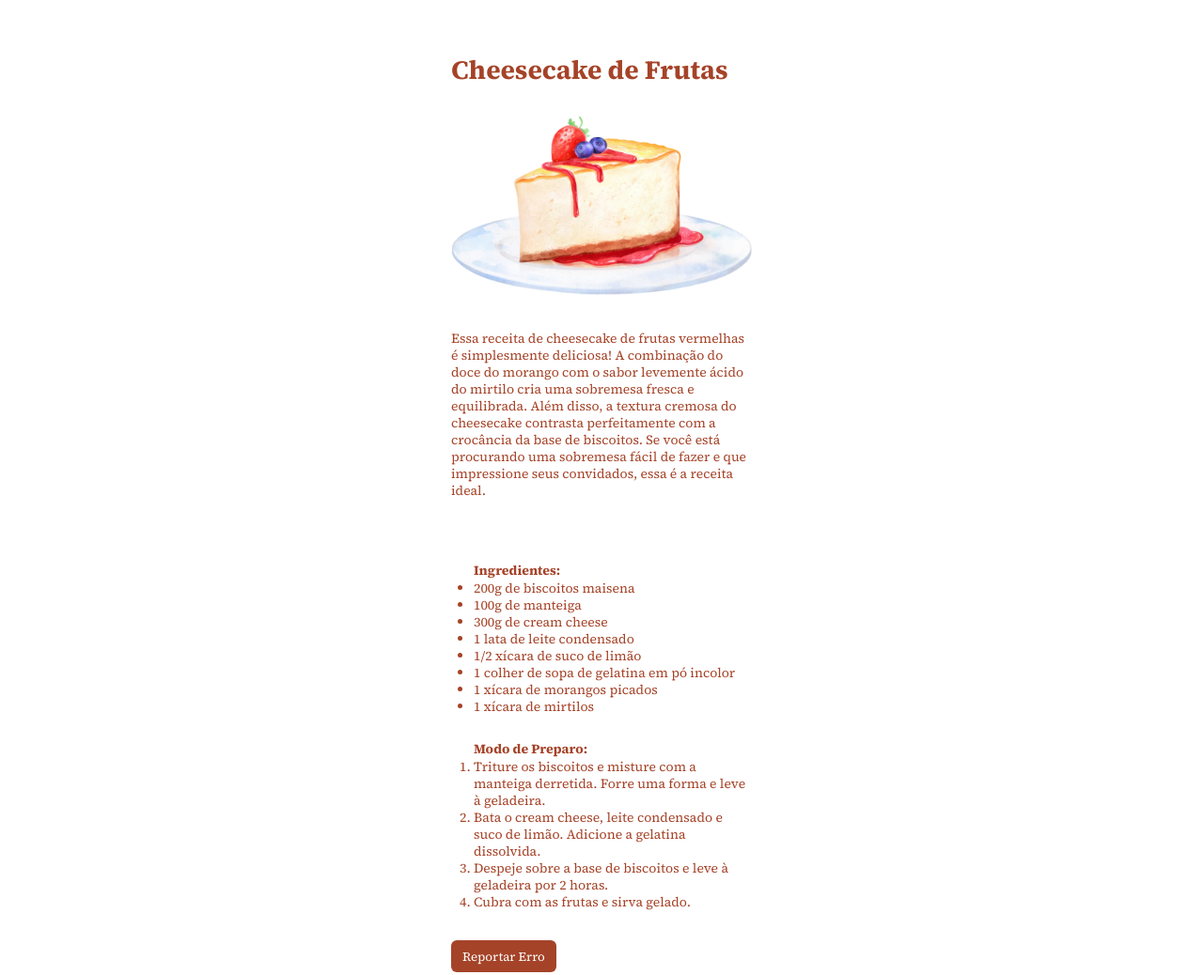
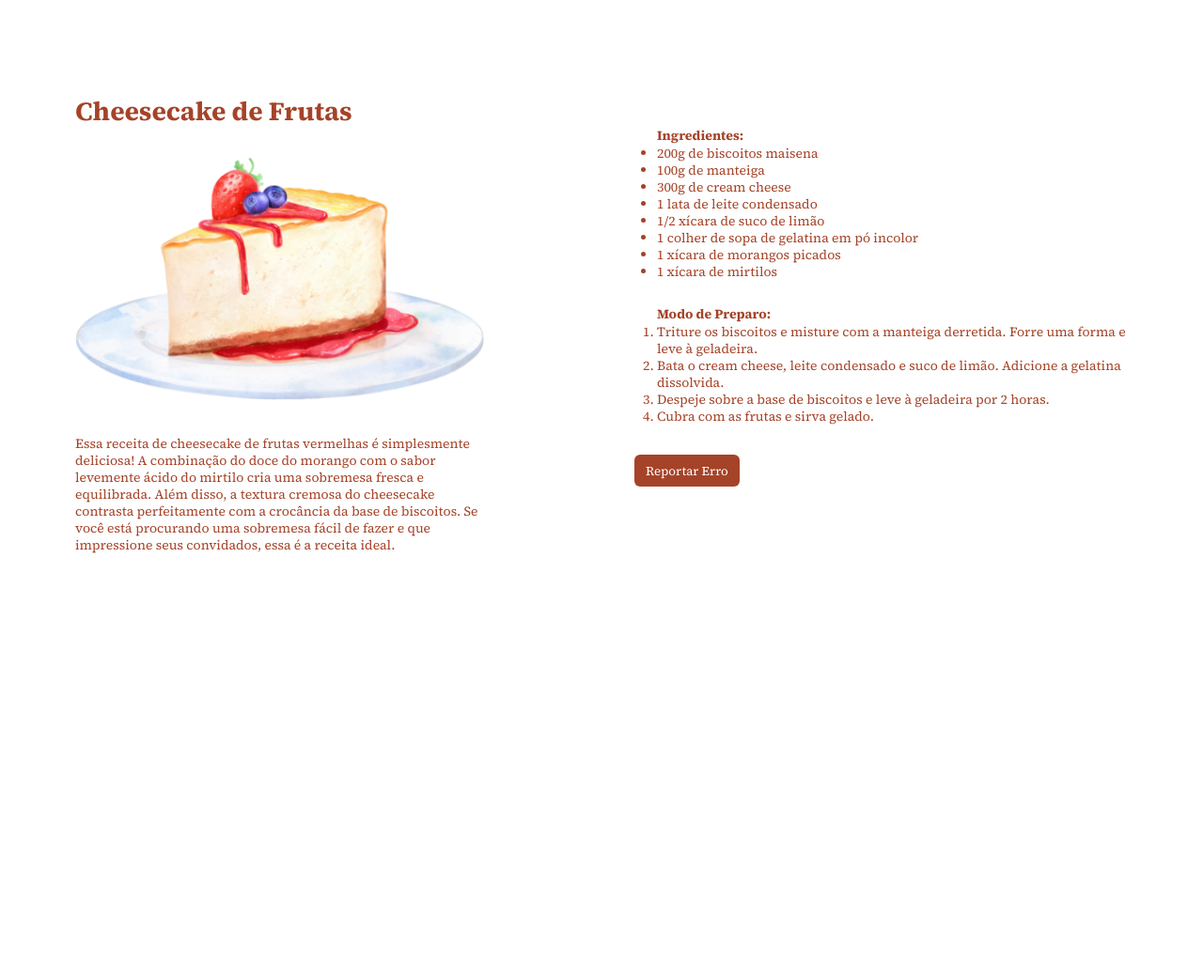
Before and after one commit to Taynara-Veloso/Projeto5_Stage3-Receitas, a plain HTML site: page index.html in a window 1280 px wide. Shown: the whole page at 94% size. After the commit the page ends 800 px from the top, so only its background shows below. Drawn offline with Linux system fonts and the light colour scheme.

Commit message:
:lipstick: css_media queries

```diff
--- a/style.css
+++ b/style.css
@@ -69,3 +69,26 @@ ol {
 ul {
     margin-bottom: 2.4rem;
 }
+
+/* media queries */
+
+@media (min-width: 1130px){
+    main{
+        flex-direction: row;
+        max-width: fit-content;
+        gap: 16rem;
+
+        padding: 10rem 6rem;
+    }
+    /*main > div {  as div´s de primeiro nível do main recebem algo
+        flex: 1;  pega cada uma das div´s e divide o tamanho por igual
+        max-width: 50rem;  max-width da uma largura maxima pro main 50rem equivale à 500px para cada lado da tela
+    }*/
+    /* outra forma */
+    .recipe {
+        max-width: 43.5rem;
+    }
+    .ingredients {
+        max-width: 52.5rem;
+    }
+}
```
